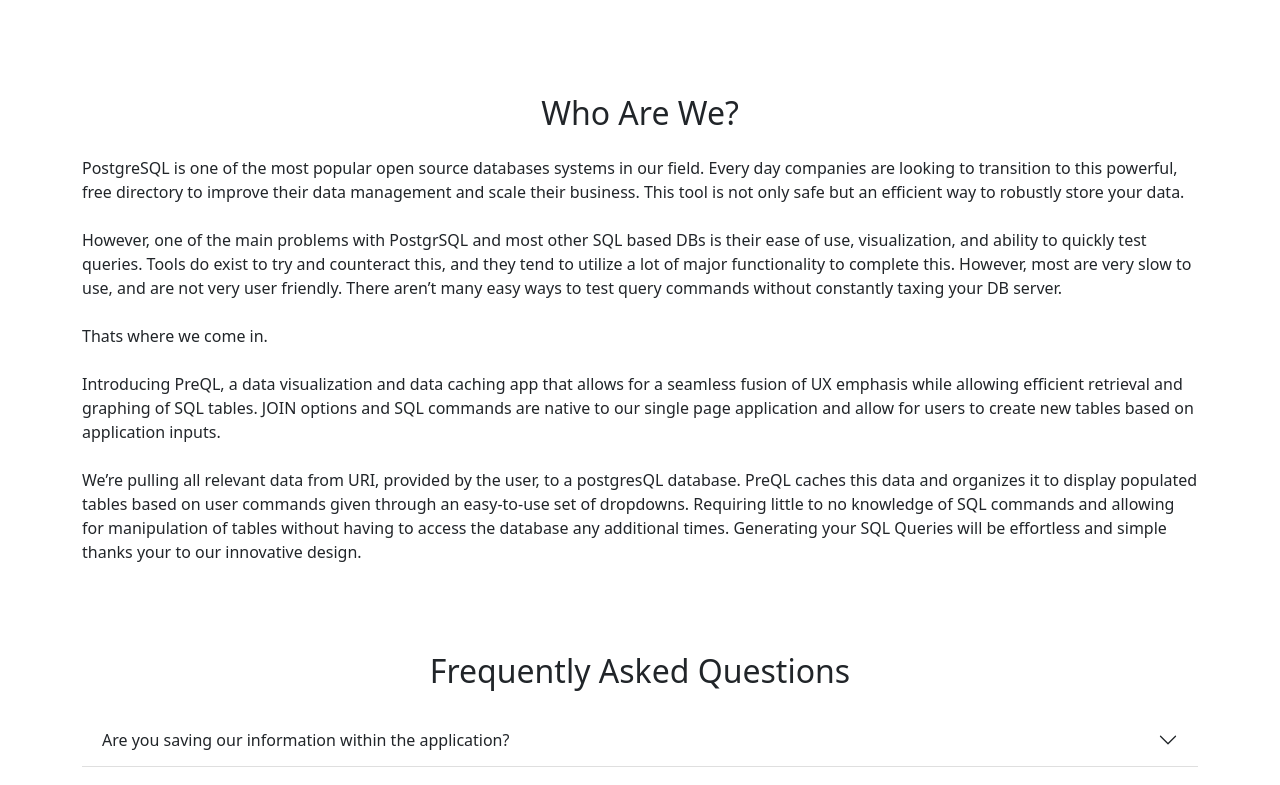
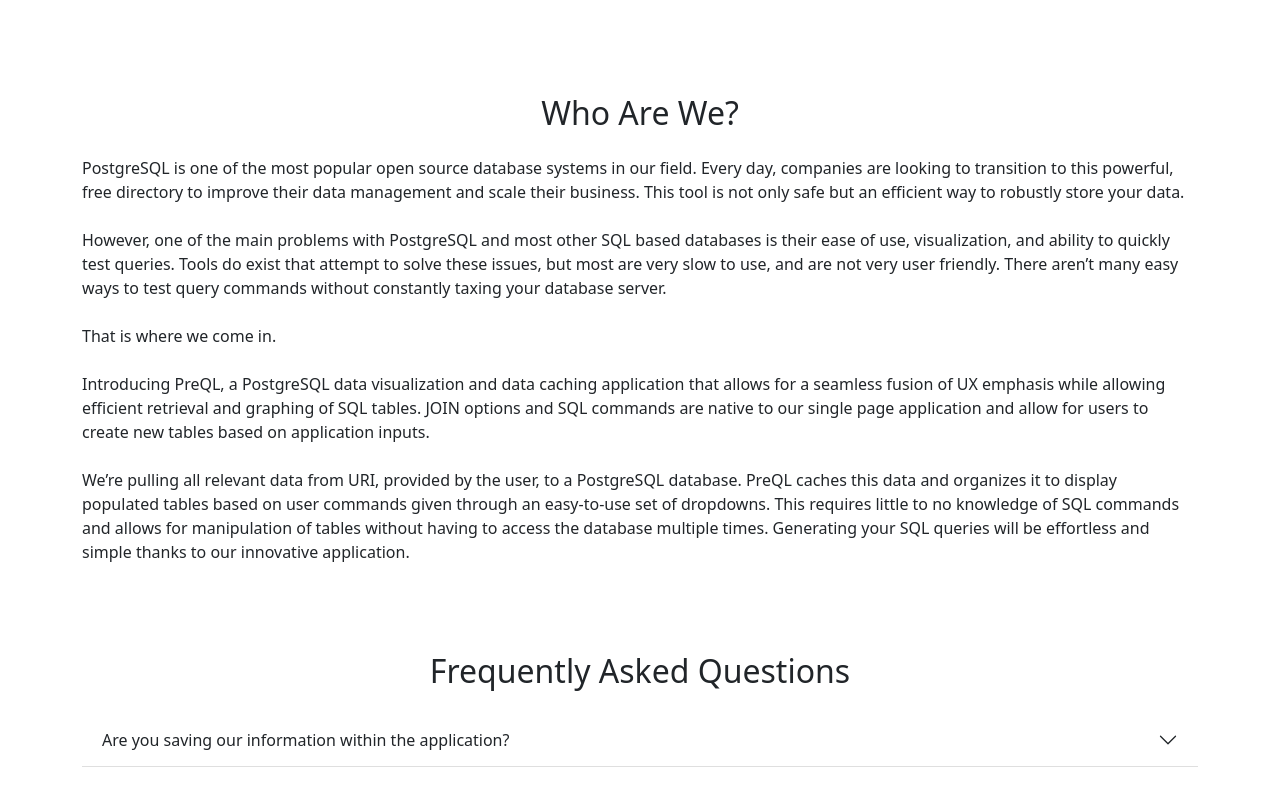
Before and after one commit to PreQL-by-MACK/pre-QL-website, a React app: page / in a window 1280 px wide. Shown: the part 596-1381 px from the top of the page. Built offline with nearby package versions, Linux system fonts and the light colour scheme; some icons are missing.

Commit message:
fixed spelling and grammar

```diff
--- a/src/links/MainPage.jsx
+++ b/src/links/MainPage.jsx
@@ -150,25 +150,24 @@
       <div className="container">
         <h2 className="text-center mb-4">Who Are We?</h2>
         <p>
-          PostgreSQL is one of the most popular open source databases systems in our field. Every day companies are looking to transition
+          PostgreSQL is one of the most popular open source database systems in our field. Every day, companies are looking to transition
           to this powerful, free directory to improve their data management and scale their business. This tool is not only safe but an efficient
           way to robustly store your data.
           <br></br><br></br>
-          However, one of the main problems with PostgrSQL and most other SQL based DBs is their ease of use, visualization, and ability
-          to quickly test queries. Tools do exist to try and counteract this, and they tend to utilize a lot of major functionality to complete this.
-          However, most are very slow to use, and are not very user friendly. There aren’t many easy ways to test query commands without constantly
-          taxing your DB server.
+          However, one of the main problems with PostgreSQL and most other SQL based databases is their ease of use, visualization, and ability
+          to quickly test queries. Tools do exist that attempt to solve these issues, but most are very slow to use, and are not very user friendly. There aren’t many easy ways to test query commands without constantly
+          taxing your database server.
           <br></br><br></br>
-          Thats where we come in.
+          That is where we come in.
           <br></br><br></br>
-          Introducing PreQL, a data visualization and data caching app that allows for a seamless fusion of UX emphasis while allowing efficient retrieval
+          Introducing PreQL, a PostgreSQL data visualization and data caching application that allows for a seamless fusion of UX emphasis while allowing efficient retrieval
           and graphing of SQL tables. JOIN options and SQL commands are native to our single page application and allow for users to create new tables
           based on application inputs.
           <br></br><br></br>
-           We’re pulling all relevant data from URI, provided by the user, to a postgresQL database. PreQL caches this data and organizes it
-           to display populated tables based on user commands given through an easy-to-use set of dropdowns. Requiring little to no knowledge of SQL commands
-           and allowing for manipulation of tables without having to access the database any additional times. Generating your SQL Queries will
-           be effortless and simple thanks your to our innovative design.
+           We’re pulling all relevant data from URI, provided by the user, to a PostgreSQL database. PreQL caches this data and organizes it
+           to display populated tables based on user commands given through an easy-to-use set of dropdowns. This requires little to no knowledge of SQL commands
+           and allows for manipulation of tables without having to access the database multiple times. Generating your SQL queries will
+           be effortless and simple thanks to our innovative application.
            <br></br><br></br>
         </p>
         <br></br><br></br>
```
